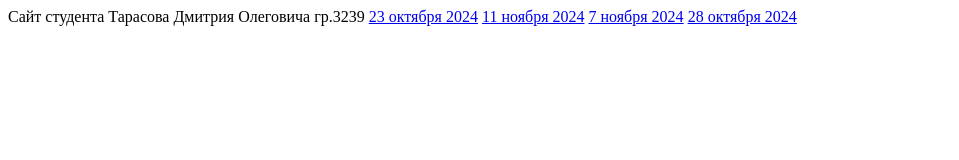
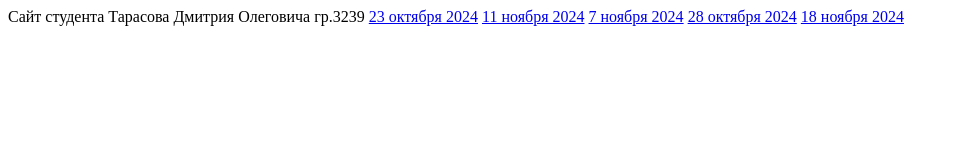
Before and after one commit to BerBeriska/BerBeriska.github.io, a plain HTML site: page index.html in a window 1280 px wide. Shown: the whole page, without its empty margins (0-959 px from the left). Drawn offline with Linux system fonts and the light colour scheme.

Commit message:
Update index.html

```diff
--- a/index.html
+++ b/index.html
@@ -11,5 +11,6 @@
     <a href="11nov24.html"> 11 ноября 2024</a>
     <a href="07nov24.html"> 7 ноября 2024</a>
     <a href="28oct24.html"> 28 октября 2024</a>
+     <a href="18nov24.html"> 18 ноября 2024</a>
 </body>
 </html>
```
